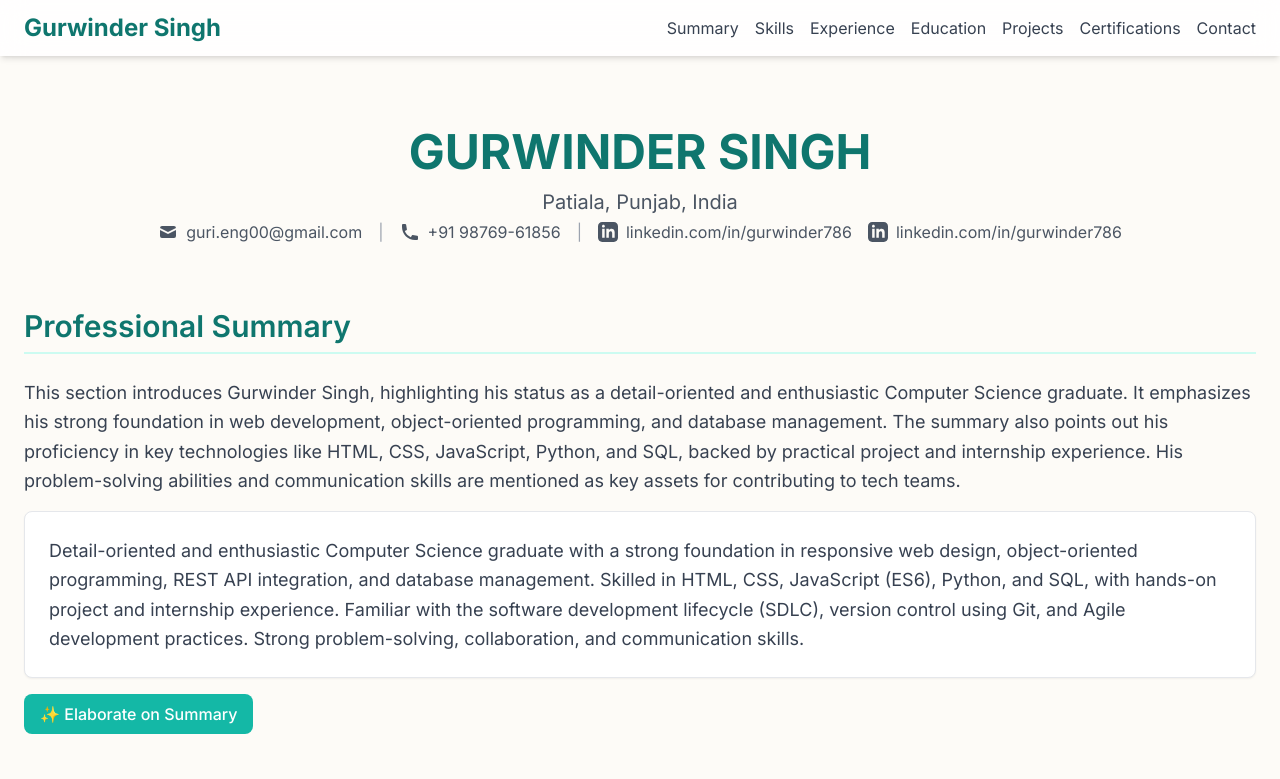
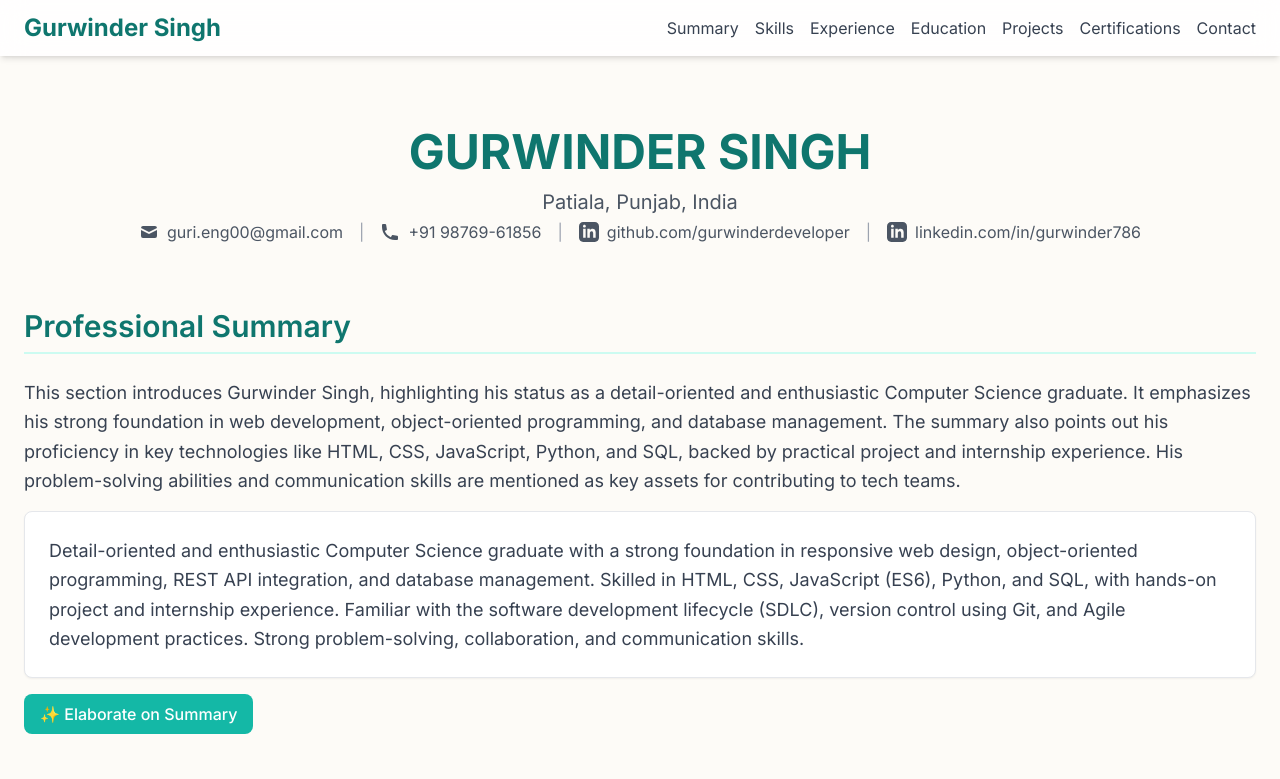
Before and after one commit to gurwinderdeveloper/gurwinderportfolio, a plain HTML site: page index.html in a window 1280 px wide. Shown: the top 779 px of the page. Drawn offline with nearby package versions, Linux system fonts and the light colour scheme.

Commit message:
Update index.html

```diff
--- a/index.html
+++ b/index.html
@@ -148,8 +148,9 @@
                 <span class="text-gray-400 hidden sm:inline">|</span>
                 <a href="https://github.com/gurwinderdeveloper" target="_blank" rel="noopener noreferrer" class="hover:text-[#14B8A6] transition-colors flex items-center">
                     <svg class="contact-icon" fill="currentColor" viewBox="0 0 24 24"><path d="M19 0h-14c-2.761 0-5 2.239-5 5v14c0 2.761 2.239 5 5 5h14c2.762 0 5-2.239 5-5v-14c0-2.761-2.238-5-5-5zm-11 19h-3v-11h3v11zm-1.5-12.268c-.966 0-1.75-.79-1.75-1.764s.784-1.764 1.75-1.764 1.75.79 1.75 1.764-.783 1.764-1.75 1.764zm13.5 12.268h-3v-5.604c0-3.368-4-3.113-4 0v5.604h-3v-11h3v1.765c1.396-2.586 7-2.777 7 2.476v6.759z"/></svg>
-                    linkedin.com/in/gurwinder786
+                    github.com/gurwinderdeveloper
                 </a>
+                <span class="text-gray-400 hidden sm:inline">|</span>
 
                 <a href="https://linkedin.com/in/gurwinder786" target="_blank" rel="noopener noreferrer" class="hover:text-[#14B8A6] transition-colors flex items-center">
                     <svg class="contact-icon" fill="currentColor" viewBox="0 0 24 24"><path d="M19 0h-14c-2.761 0-5 2.239-5 5v14c0 2.761 2.239 5 5 5h14c2.762 0 5-2.239 5-5v-14c0-2.761-2.238-5-5-5zm-11 19h-3v-11h3v11zm-1.5-12.268c-.966 0-1.75-.79-1.75-1.764s.784-1.764 1.75-1.764 1.75.79 1.75 1.764-.783 1.764-1.75 1.764zm13.5 12.268h-3v-5.604c0-3.368-4-3.113-4 0v5.604h-3v-11h3v1.765c1.396-2.586 7-2.777 7 2.476v6.759z"/></svg>
```
